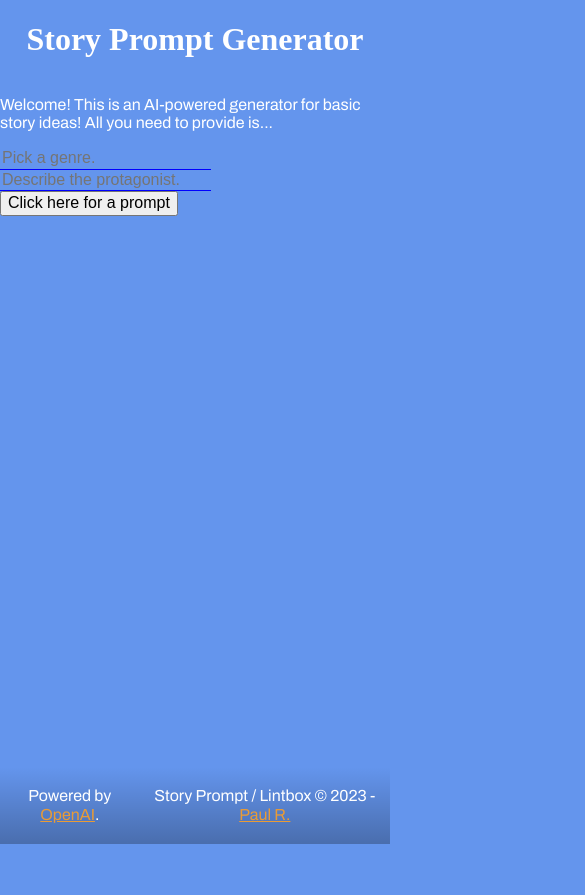
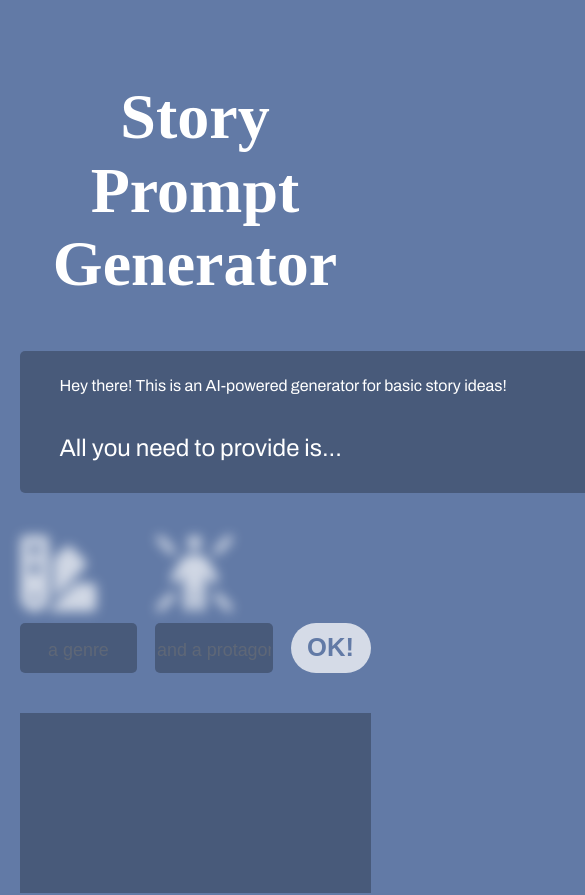
Before and after one commit to lbCyber/hit-me-with-it, a React (Create React App) app: page / in a window 390 px wide. Shown: the top 895 px of the page, 585 px wide, since content can reach past the window. Before the commit the page ends 844 px from the top, so only its background shows below. Built offline with nearby package versions, Linux system fonts and the light colour scheme; no server answers; a web font is replaced by a local one.

Commit message:
Structure fixes, basic styles. All that's left is responsiveness

```diff
--- a/src/components/Header.js
+++ b/src/components/Header.js
@@ -2,7 +2,10 @@ const Header = () => {
   return (
     <>
       <h1>Story Prompt Generator</h1>
-      <p className="headingDesc">Welcome! This is an AI-powered generator for basic story ideas! All you need to provide is...</p>
+      <div className="headingDesc">
+        <p>Hey there! This is an AI-powered generator for basic story ideas!</p>
+        <h2>All you need to provide is...</h2>
+      </div>
     </>
   )
 }
--- a/src/components/Prompt.js
+++ b/src/components/Prompt.js
@@ -1,6 +1,8 @@
 import { useState } from "react";
 import Typewriter from 'typewriter-effect';
 import responses from '../data/responses.js'; // Halloween's over, so I don't know, maybe shelve this for now?
+import { FontAwesomeIcon } from "@fortawesome/react-fontawesome";
+import { faSwatchbook, faPersonRays } from "@fortawesome/free-solid-svg-icons";
 import Loading from './Loading';
 
 const { OpenAI } = require("openai");
@@ -42,7 +44,7 @@ const Prompt = () => {
         max_tokens: tokenLength,
         temperature: randomness,
       }).then(async (res, rej) => {
-        const resPrompt = await res.choices[0].text.replace(/\n/g, "").replace('"',"")
+        const resPrompt = await res.choices[0].text.replace(/[\n"]/g, "")
         if (typeof resPrompt === "string") {
           setPromptCount(promptCount + 1);
           setPromptResult(resPrompt);
@@ -54,7 +56,6 @@ const Prompt = () => {
       }).finally(()=>{
         setLoading(false);
         setTypeReady(true)
-
         doTimer();
       });
     }
@@ -65,21 +66,29 @@ const Prompt = () => {
     const randomness = 1;
     setLoading(true)
     doPrompt();
-    setGenre("")
-    setProtag("")
   };
 
   return (
     <form action="#" method="#" name="prompt" className="promptBox" onSubmit={fetchPrompt}>
       <div className="fields">
-        <input type="text" id="promptGenre" value={genre} onInput={e=>setGenre(e.target.value)} placeholder="Pick a genre." required />
-        <input type="text" id="promptProtag" value={protag} onInput={e=>setProtag(e.target.value)} placeholder="Describe the protagonist." required />
-      </div>
-      <div className="buttonContainer">
-        <button disabled={submitDisabled}>Click here for a prompt</button>
-        {loading ? <Loading /> : null}
+        <div className="genreBox fieldBox">
+          <input type="text" id="promptGenre" value={genre} onInput={e=>setGenre(e.target.value)} placeholder="a genre" required />
+          <div className="fieldImg">
+            <FontAwesomeIcon icon={faSwatchbook} />
+          </div>
+        </div>
+        <div className="protagBox fieldBox">
+          <input type="text" id="promptProtag" value={protag} onInput={e=>setProtag(e.target.value)} placeholder="and a protagonist" required/>
+          <div className="fieldImg">
+            <FontAwesomeIcon icon={faPersonRays} />
+          </div>
+        </div>
+        <div className="buttonContainer">
+          <button disabled={submitDisabled}>OK!</button>
+        </div>
       </div>
       <div className="promptResponse">
+        {loading ? <Loading /> : null}
         {
           typeReady ?
           <Typewriter
--- a/src/styles/main.scss
+++ b/src/styles/main.scss
@@ -2,3 +2,4 @@
 @import "partials/normalize";
 @import "partials/app";
 @import "partials/loading";
+@import "partials/response";
--- a/src/styles/partials/_app.scss
+++ b/src/styles/partials/_app.scss
@@ -1,6 +1,6 @@
 html {
-  background: cornflowerblue;
-  height: 100vh;
+  background: #627aa6;
+  min-height: 100vh;
 }
 
 body {
@@ -9,33 +9,143 @@ body {
 }
 
 main {
-  display: flex;
-  flex-direction: column;
-  flex-wrap: nowrap;
-  align-items: center;
+  min-height: 600px;
+  width: 90%;
+  margin: 0 auto;
+}
+
+h1 {
+  margin: 80px 0 50px;
+  font-size: 4em;
+  text-align: center;
 }
 
 h1, .promptResponse {
   font-family: $fontSerif;
 }
 
+.headingDesc {
+  background: #0004;;
+  width: 600px;
+  border-radius: 5px;
+  margin: 0 auto 120px;
+  padding: 10px 40px;
+  h2 {
+    margin-top: 40px;
+  }
+}
+
+form {
+  display: flex;
+  flex-wrap: wrap;
+}
+
+.fields {
+  display: flex;
+  justify-content: space-between;
+  width: 100%;
+  margin-bottom: 30px;
+  background: none;
+}
+
+
+.fieldBox {
+  display: flex;
+  justify-content: space-between;
+  align-items: center;
+  position: relative;
+  width: calc(45% - 40px);
+}
+
+.protagBox {
+  z-index: 10;
+}
+
+input+.fieldImg {
+  filter: blur(6px);
+  position: absolute;
+  left: calc(50% - 60px);
+  bottom: 50px;
+  width: 100px;
+  height: 100px;
+  z-index: -1;
+  opacity: .7;
+  transform: scale(.95);
+  transition: filter .4s, opacity .4s, transform .4s;
+  svg {
+    width: 80px;
+    height: 80px;
+  }
+}
+
+input:focus + .fieldImg, input:valid + .fieldImg {
+  filter: blur(0);
+  transform: scale(1);
+  opacity: 1;
+}
+
 input {
-  font-family: sans-serif;
-  background: transparent;
-  border-top: none;
-  border-left: none;
-  border-right: none;
-  border-bottom: 1px solid blue;
+  font-size: 1.6em;
+  position: relative;
+  border-radius: 5px;
+  border: none;
   color: white;
+  height: 50px;
+  text-align: center;
+  margin: 10px 0;
+  width: 100%;
+  outline: none;
+  background: #0004;
+  &:focus {
+    box-shadow: 0 0 5px white;
+  }
+  &::placeholder {
+    font-size: .7em;
+    opacity: .5;
+  }
+}
+
+.buttonContainer {
+  margin: 10px 0;
+  min-width: 80px;
+  height: 50px;
+}
+
+button {
+  background: #FFFB;
+  border: none;
+  border-radius: 50px;
+  width: 100%;
+  height: 100%;
+  font-size: 1.6em;
+  font-weight: 700;
+  color: #627aa6;
+  &:hover {
+    background: #FFF;
+    color: #48a0f0;
+  }
+  &:active {
+    opacity: .4;
+  }
+}
+
+.promptResponse {
+  background: #0004;
+  min-height: 180px;
+  width: 100%;
+  display: flex;
+  align-items: center;
+  justify-content: center;
+  font-size: 1.5em;
+  padding: 30px 60px;
 }
 
 footer {
+  margin: 40px 0 0;
   display: flex;
   text-align: center;
   justify-content: center;
   width: 100%;
-  position: absolute;
-  bottom: 0;
   background: linear-gradient(180deg, transparent, #0004);
   a {
     color: #e99b36;
--- a/src/styles/partials/_loading.scss
+++ b/src/styles/partials/_loading.scss
@@ -1,12 +1,12 @@
 .bars-loading {
-  transform: scale(.3);
+  transform: scale(.45);
   position: relative;
   left: 0;
 }
 .bar-loading {
   height: 30px;
   width: 12px;
-  top: 0;
+  top: 30px;
   background-color: #48a0f0;
   position: absolute;
   pointer-events: none;
--- /dev/null
+++ b/src/styles/partials/_response.scss
@@ -0,0 +1,3 @@
+@media screen and (max-width: 1024px) {
+
+}
```
